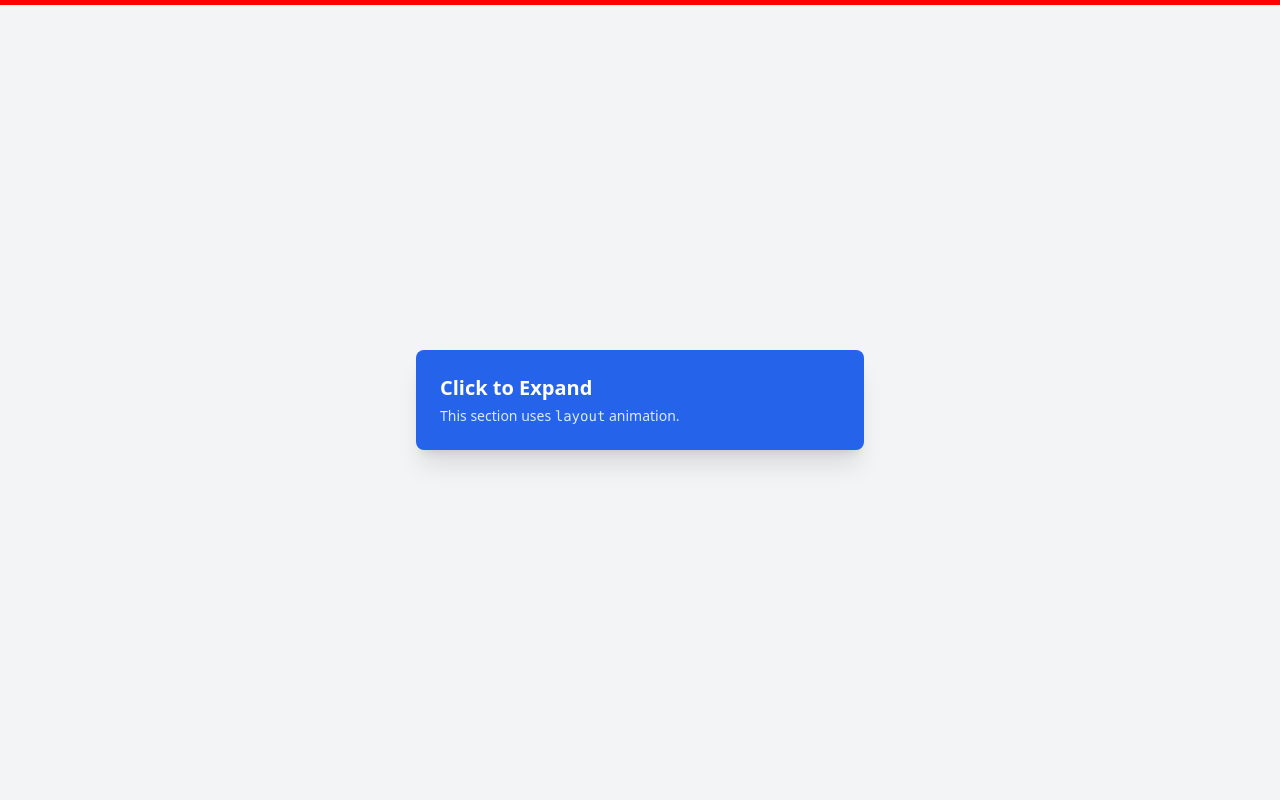
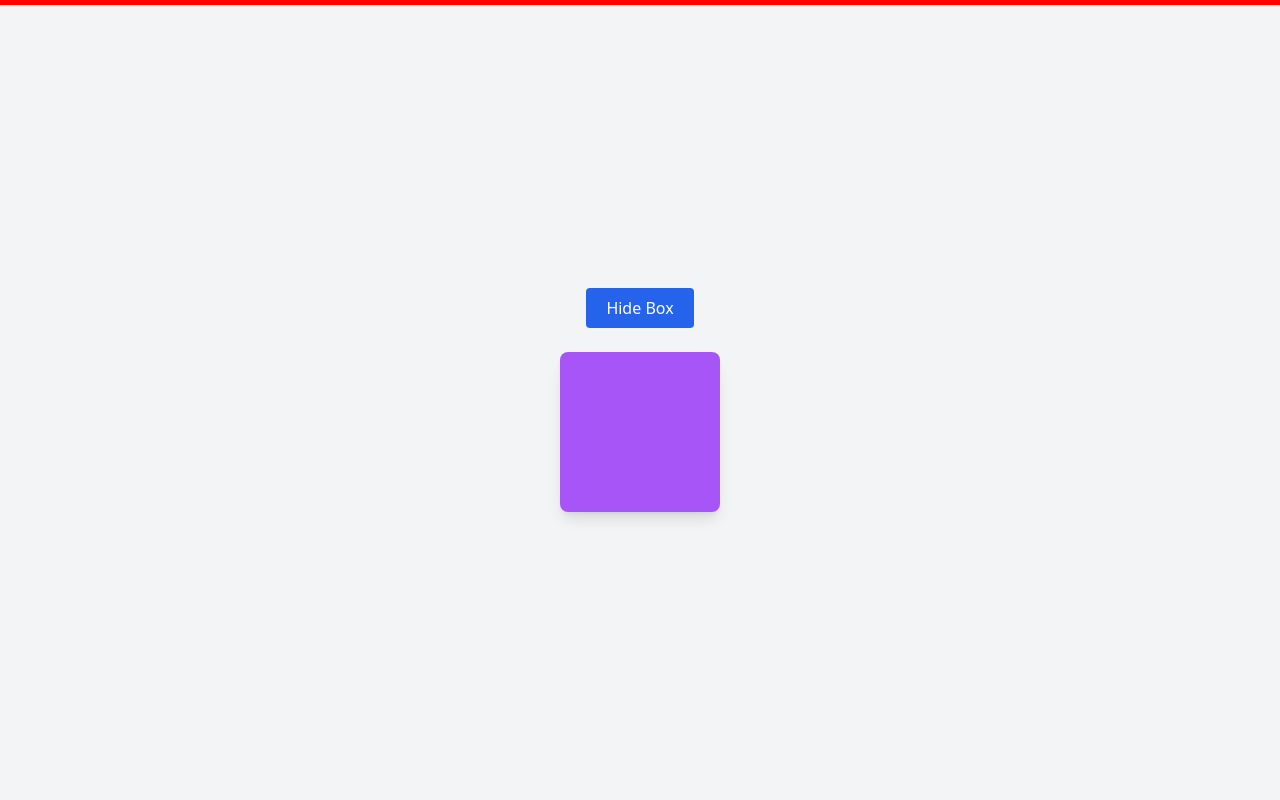
Before and after one commit to mdrubelhossain-me/react-framer-motion, a React app: page / in a window 1280 px wide. Shown: the top 800 px of the page. Built offline with nearby package versions, Linux system fonts and the light colour scheme; the HTML template or start-up script is replaced by a standard one.

Commit message:
animatepresence hide show

```diff
--- /dev/null
+++ b/src/components/AnimatesPresence.jsx
@@ -0,0 +1,32 @@
+import { useState } from "react";
+import { motion as Motion, AnimatePresence } from "framer-motion";
+
+const AnimatesPresence = () => {
+  const [show, setShow] = useState(true);
+
+  return (
+    <div className="min-h-screen flex flex-col items-center justify-center bg-gray-100">
+      <button
+        onClick={() => setShow(!show)}
+        className="mb-6 px-5 py-2 bg-blue-600 text-white rounded"
+      >
+        {show ? "Hide Box" : "Show Box"}
+      </button>
+
+      <AnimatePresence>
+        {show && (
+          <Motion.div
+            key="box"
+            initial={{ opacity: 0, scale: 0.8, y: -30 }}
+            animate={{ opacity: 1, scale: 1, y: 0 }}
+            exit={{ opacity: 0, scale: 0.5, y: 50 }}
+            transition={{ duration: 0.5 }}
+            className="w-40 h-40 bg-purple-500 rounded-lg shadow-lg"
+          />
+        )}
+      </AnimatePresence>
+    </div>
+  );
+};
+
+export default AnimatesPresence;
--- a/src/pages/Home.jsx
+++ b/src/pages/Home.jsx
@@ -10,13 +10,15 @@ import Propagation from "../components/Propagation";
 import SVGs from "../components/SVGs";
 import LayoutAnimation from "../components/LayoutAnimation";
 import LayoutToggleCard from "../components/LayoutToggleCard ";
+import AnimatesPresence from "../components/AnimatesPresence";
 
 const Home = () => {
   return (
     <div>
       <ScrollAnimation />
-      <LayoutToggleCard/>
-      <LayoutAnimation/>
+      <AnimatesPresence />
+      <LayoutToggleCard />
+      <LayoutAnimation />
       <SVGs />
       <Propagation />
       <Focus />
```
